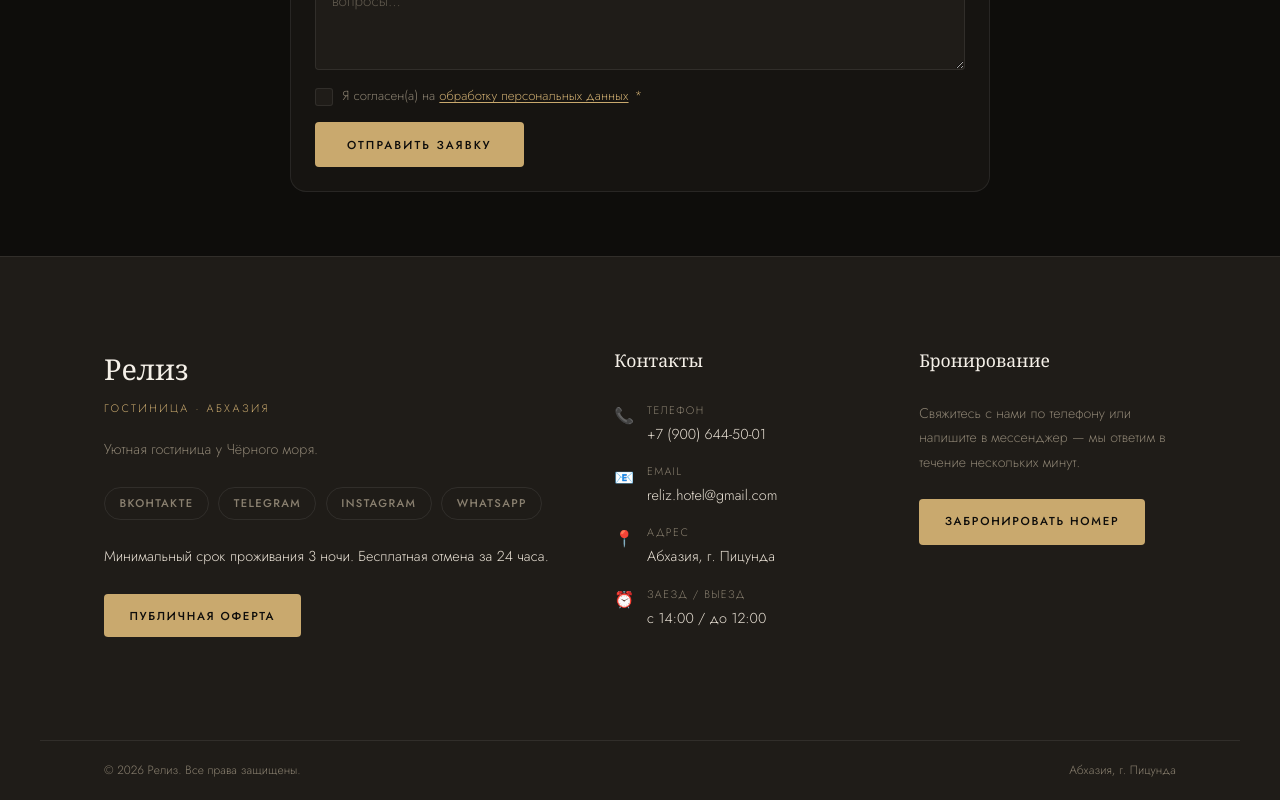
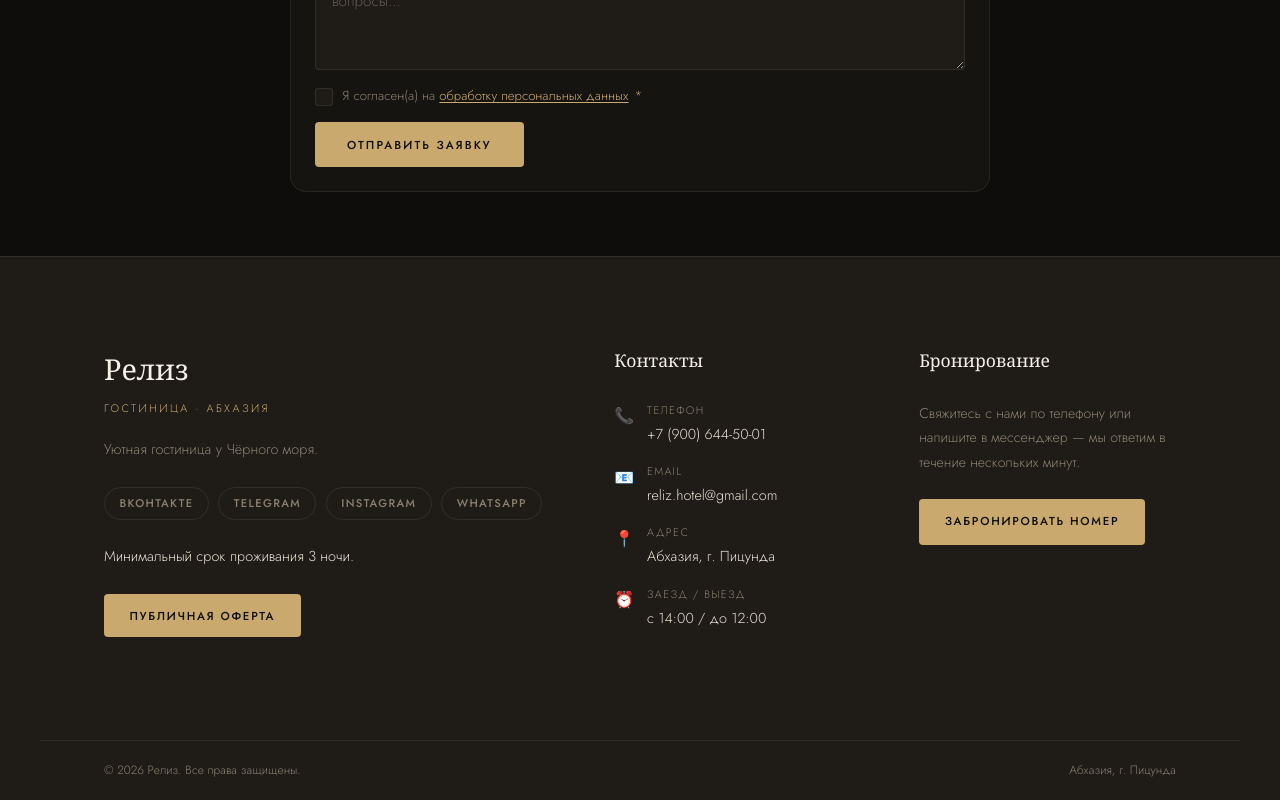
Before and after one commit to Amarumarcus/hotelWebApp, a React (Vite) app: page / in a window 1280 px wide. Shown: the part 5119-5919 px from the top of the page. Built offline with nearby package versions, Linux system fonts and the light colour scheme.

Commit message:
small text changes

```diff
--- a/src/components/Footer/Footer.jsx
+++ b/src/components/Footer/Footer.jsx
@@ -40,7 +40,7 @@ export default function Footer() {
           </div>
           <div>
             <p className="footer__oferta-text">
-              Минимальный срок проживания 3 ночи. Бесплатная отмена за 24 часа.
+              Минимальный срок проживания 3 ночи.
             </p>
             <button className="footer__oferta-button" onClick={() => setOfertaOpen(v => !v)} aria-label="Открыть публичную оферту">
               Публичная оферта
--- a/src/components/Galleries/Galleries.jsx
+++ b/src/components/Galleries/Galleries.jsx
@@ -19,19 +19,19 @@ const GALLERIES = [
   {
     id: 'main',
     label: 'Галерея',
-    title: 'Номера и\u00a0<em>территория</em>',
+    title: 'Номера\u00a0и\u00a0<em>территория</em>',
     slides: makeSlides(gallery, 'img'),
   },
   {
     id: 'kitchen',
     label: 'Кухня',
-    title: 'Общая\u00a0<em>кухня</em>',
+    title: 'Общая\u00a0кухня\u00a0и\u00a0<em>мангальная\u00a0зона</em>',
     slides: makeSlides(kitchen, 'img'),
   },
   {
     id: 'nearby',
     label: 'Окрестности',
-    title: 'Парк\u00a0и\u00a0<em>море</em>',
+    title: 'Парк,\u00a0море\u00a0и\u00a0<em>рестораны</em>',
     slides: makeSlides(nearby, 'img'),
   },
   {
```
